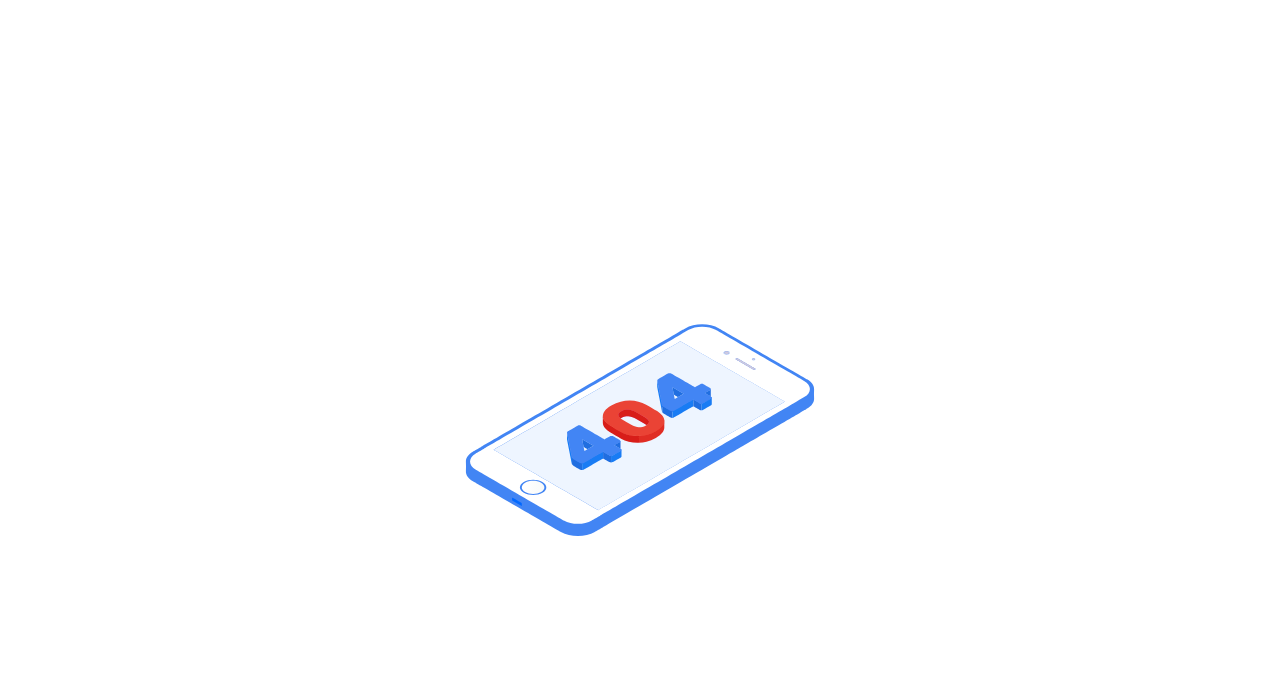
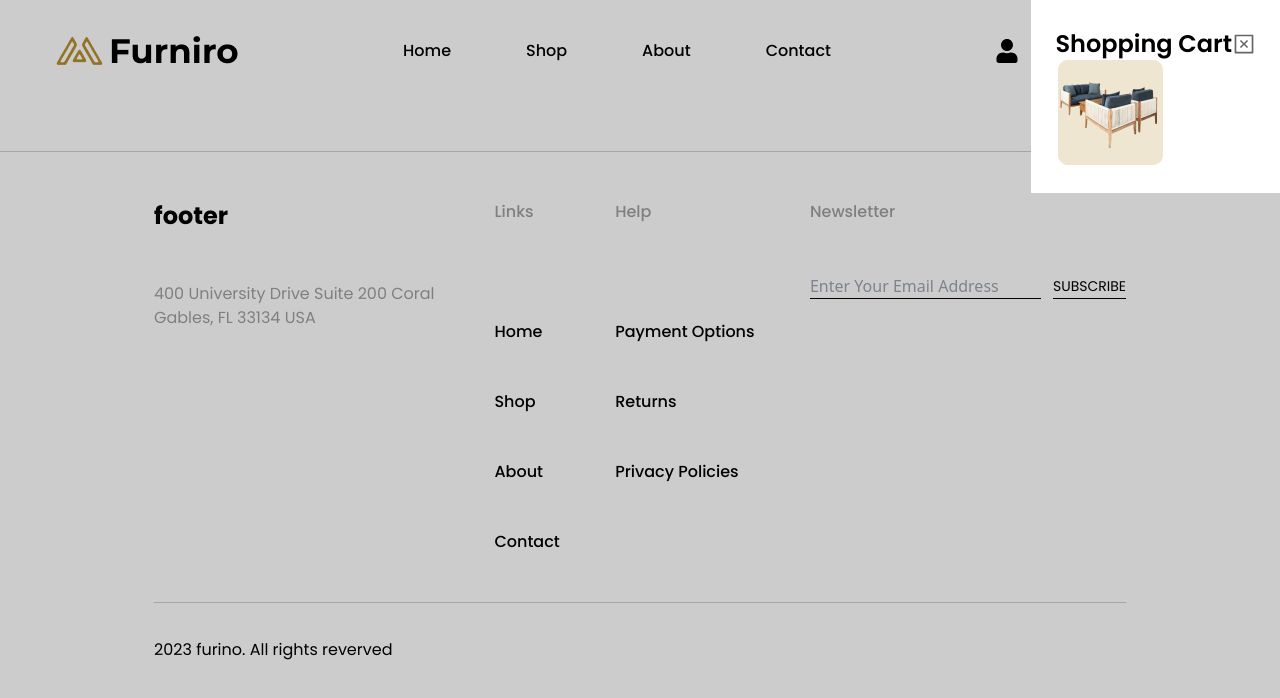
Before and after one commit to Rezwan-react/furniro--e-commerce, a React (Vite) app: page /cardAdd in a window 1280 px wide. Shown: the top 698 px of the page. Built offline with nearby package versions, Linux system fonts and the light colour scheme.

Commit message:
cardAdd and CardSidebar

```diff
--- a/src/App.jsx
+++ b/src/App.jsx
@@ -7,6 +7,7 @@ import AboutPage from './pages/AboutPage'
 import ContactPage from './pages/ContactPage'
 import Layout from './components/layout/Layout'
 import ErrorPage from './pages/ErrorPage'
+import CardAdd from './components/CardAdd/CardAdd'
 
 function App() {
   const router = createBrowserRouter(
@@ -17,6 +18,7 @@ function App() {
           <Route path='/shop' element ={<ShopPage/>}/>
           <Route path='/about' element ={<AboutPage/>}/>
           <Route path='/contact' element ={<ContactPage/>}/>
+          <Route path='/cardAdd' element ={<CardAdd/>}/>
         </Route>
           <Route path='*' element ={<ErrorPage/>}/>
       </Route>
--- /dev/null
+++ b/src/components/CardAdd/CardAdd.jsx
@@ -0,0 +1,23 @@
+import React from 'react'
+import { AiOutlineCloseSquare } from 'react-icons/ai'
+import CardSidebar from '../CardSidebar/CardSidebar'
+
+function CardAdd() {
+  return (
+    <>
+        <div className=' fixed top-0 left-0 w-full h-screen bg-[rgba(0,0,0,0.20)]'>
+            <div className='w-fit py-7 px-6 bg-[#fff] ml-auto'>
+                <div className="flex justify-between items-center">
+                    <h2 className='text-2xl font-semibold font-poppins text-[#000]'>Shopping Cart</h2>
+                    <AiOutlineCloseSquare className='text-2xl text-secondary' />
+                </div>
+                <div>
+                    <CardSidebar/>
+                </div>
+            </div>
+        </div>
+    </>
+  )
+}
+
+export default CardAdd
--- /dev/null
+++ b/src/components/CardSidebar/CardSidebar.jsx
@@ -0,0 +1,15 @@
+import React from 'react'
+
+function CardSidebar() {
+  return (
+    <>
+        <div>
+            <div>
+                <img src="images/produt.png" alt="img" />
+            </div>
+        </div>
+    </>
+  )
+}
+
+export default CardSidebar
--- a/src/components/navbar/Navbar.jsx
+++ b/src/components/navbar/Navbar.jsx
@@ -31,7 +31,7 @@ function Navbar() {
                     <li><Link to='#'><FaUser /></Link></li>
                     <li><Link to='#'><FaSistrix /></Link></li>
                     <li><Link to='#'><CiHeart /></Link></li>
-                    <li><Link to='#'><CiShoppingCart /></Link></li>
+                    <li><CiShoppingCart /></li>
                   </ul>
                 </div>
               </div>
```
Also changed, not shown: public/images/produt.png (added).
